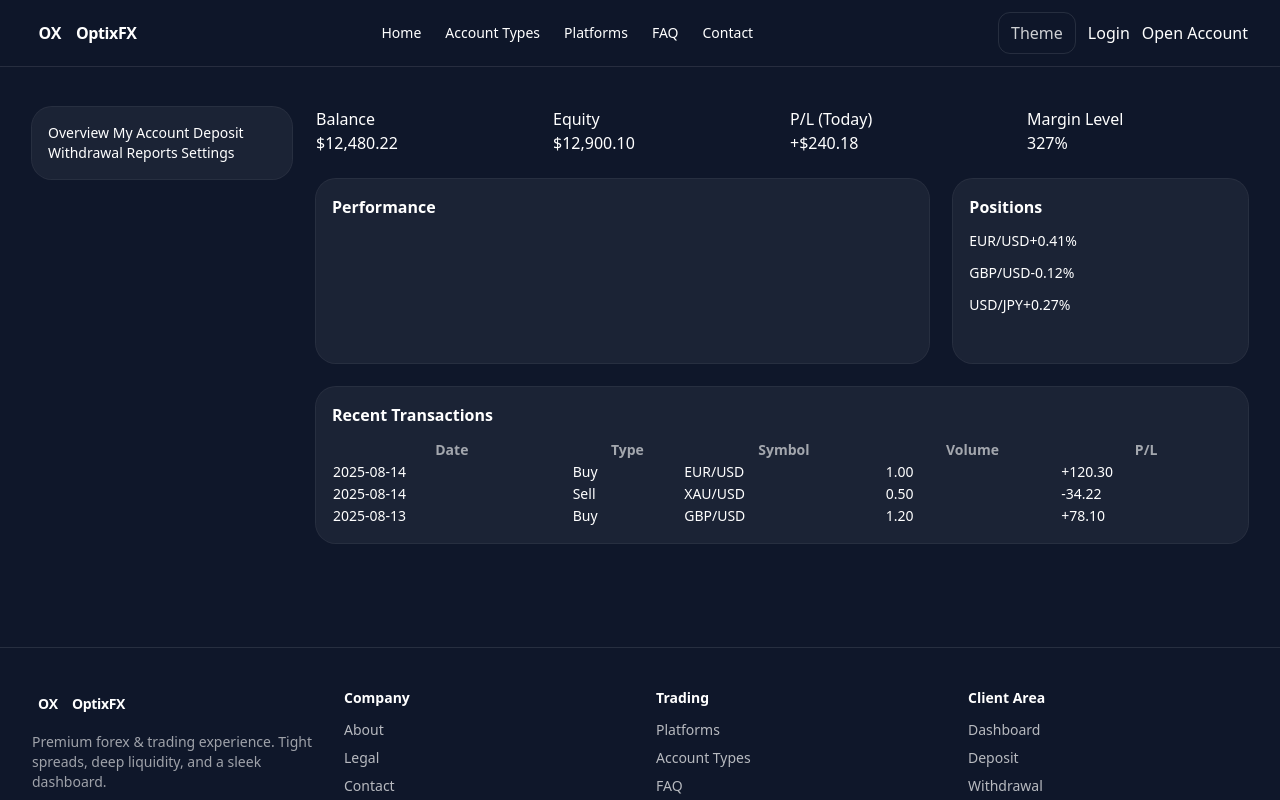
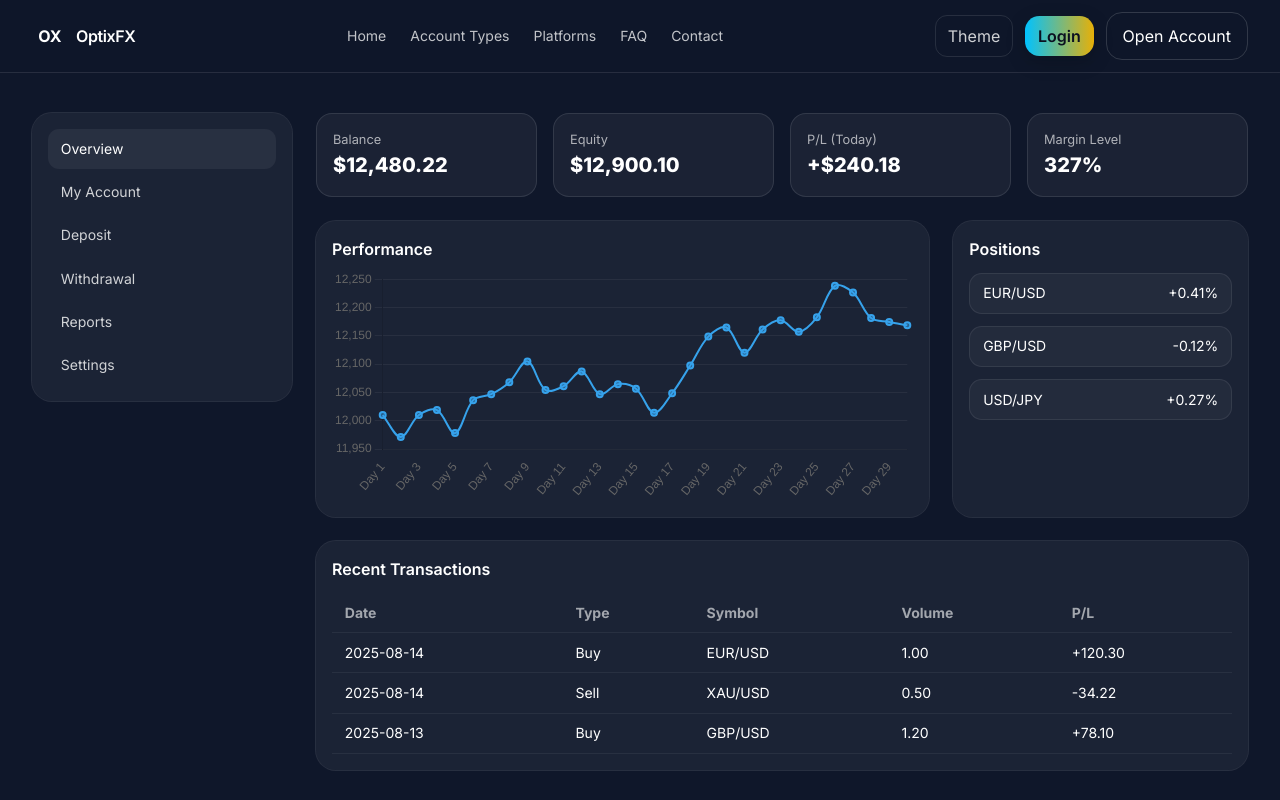
Before and after one commit to sohel369/oftixFX-dashboard-website, a plain HTML site: page dashboard.html in a window 1280 px wide. Shown: the top 800 px of the page. Drawn offline with nearby package versions, Linux system fonts and the light colour scheme; the site is published under a folder, as on GitHub Pages, so addresses that start at the root find nothing.

Commit message:
link update

```diff
--- a/contact.html
+++ b/contact.html
@@ -5,7 +5,7 @@
   <meta name="viewport" content="width=device-width, initial-scale=1" />
   <title>OptixFX — Premium Forex & Trading UI</title>
   <meta name="description" content="OptixFX premium forex/trading website starter (HTML/CSS/JS)" />
-  <link rel="icon" href="/assets/images/favicon.png" />
+  <link rel="icon" href="assets/images/favicon.png" />
   <link href="https://fonts.googleapis.com/css2?family=Inter:wght@400;500;600;700;800&display=swap" rel="stylesheet">
   <script src="https://cdn.tailwindcss.com"></script>
   <script>
@@ -32,8 +32,8 @@
       }
     }
   </script>
-  <link rel="stylesheet" href="/assets/css/styles.css" />
-  <script defer src="/assets/js/app.js"></script>
+  <link rel="stylesheet" href="assets/css/styles.css" />
+  <script defer src="assets/js/app.js"></script>
 
 </head>
 <body class="min-h-screen">
--- a/dashboard.html
+++ b/dashboard.html
@@ -5,7 +5,7 @@
   <meta name="viewport" content="width=device-width, initial-scale=1" />
   <title>OptixFX — Premium Forex & Trading UI</title>
   <meta name="description" content="OptixFX premium forex/trading website starter (HTML/CSS/JS)" />
-  <link rel="icon" href="/assets/images/favicon.png" />
+  <link rel="icon" href="assets/images/favicon.png" />
   <link href="https://fonts.googleapis.com/css2?family=Inter:wght@400;500;600;700;800&display=swap" rel="stylesheet">
   <script src="https://cdn.tailwindcss.com"></script>
   <script>
@@ -32,8 +32,8 @@
       }
     }
   </script>
-  <link rel="stylesheet" href="/assets/css/styles.css" />
-  <script defer src="/assets/js/app.js"></script>
+  <link rel="stylesheet" href="assets/css/styles.css" />
+  <script defer src="assets/js/app.js"></script>
 
 <script src="https://cdn.jsdelivr.net/npm/chart.js"></script>
 </head>
@@ -137,25 +137,25 @@
     <div>
       <h4 class="text-white font-semibold mb-3">Company</h4>
       <ul class="space-y-2 text-white/70">
-        <li><a class="hover:text-white" href="/about.html">About</a></li>
-        <li><a class="hover:text-white" href="/legal.html">Legal</a></li>
-        <li><a class="hover:text-white" href="/contact.html">Contact</a></li>
+        <li><a class="hover:text-white" href="about.html">About</a></li>
+        <li><a class="hover:text-white" href="legal.html">Legal</a></li>
+        <li><a class="hover:text-white" href="contact.html">Contact</a></li>
       </ul>
     </div>
     <div>
       <h4 class="text-white font-semibold mb-3">Trading</h4>
       <ul class="space-y-2 text-white/70">
-        <li><a class="hover:text-white" href="/platforms.html">Platforms</a></li>
-        <li><a class="hover:text-white" href="/account-types.html">Account Types</a></li>
-        <li><a class="hover:text-white" href="/faq.html">FAQ</a></li>
+        <li><a class="hover:text-white" href="platforms.html">Platforms</a></li>
+        <li><a class="hover:text-white" href="account-types.html">Account Types</a></li>
+        <li><a class="hover:text-white" href="faq.html">FAQ</a></li>
       </ul>
     </div>
     <div>
       <h4 class="text-white font-semibold mb-3">Client Area</h4>
       <ul class="space-y-2 text-white/70">
-        <li><a class="hover:text-white" href="/dashboard.html">Dashboard</a></li>
-        <li><a class="hover:text-white" href="/deposits.html">Deposit</a></li>
-        <li><a class="hover:text-white" href="/withdrawals.html">Withdrawal</a></li>
+        <li><a class="hover:text-white" href="dashboard.html">Dashboard</a></li>
+        <li><a class="hover:text-white" href="deposits.html">Deposit</a></li>
+        <li><a class="hover:text-white" href="withdrawals.html">Withdrawal</a></li>
       </ul>
     </div>
   </div>
@@ -164,6 +164,6 @@
   </div>
 </footer>
 
-<script defer src="/assets/js/charts-dashboard.js"></script>
+<script defer src="assets/js/charts-dashboard.js"></script>
 </body>
 </html>
```
Also changed, not shown: deposits.html (+3 -3 lines), faq.html (+3 -3 lines), legal.html (+3 -3 lines), login.html (+3 -3 lines), platforms.html (+3 -3 lines), register.html (+4 -4 lines), reports.html (+4 -4 lines), settings.html (+3 -3 lines), withdrawals.html (+3 -3 lines).
